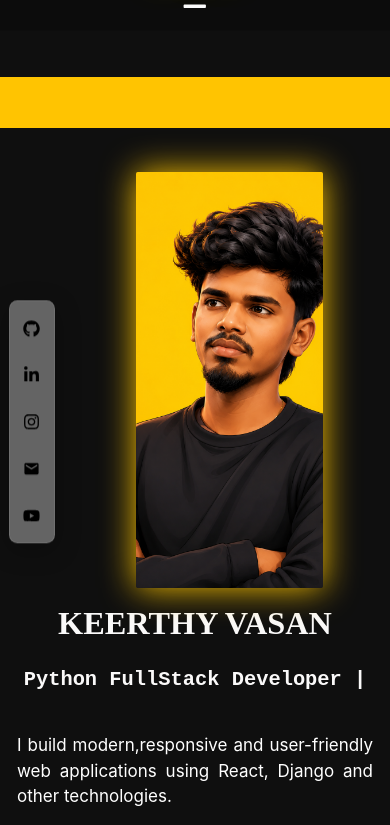
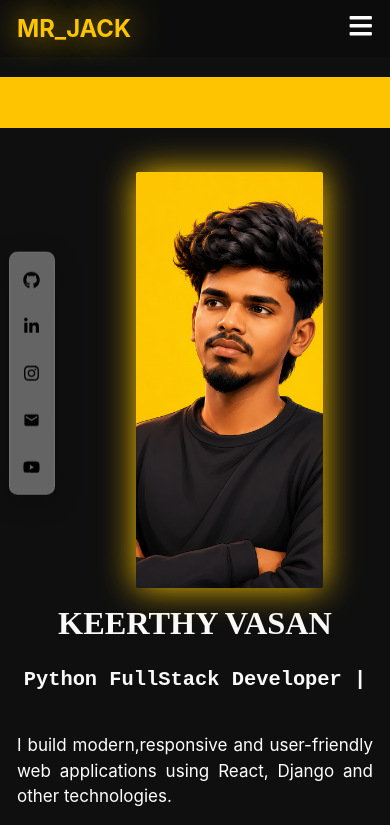
Before and after one commit to keerthy-07/my-app, a React (Create React App) app: page / in a window 390 px wide. Shown: the top 825 px of the page. Built offline with nearby package versions, Linux system fonts and the light colour scheme.

Commit message:
updated responsive head and socialbar

```diff
--- a/src/components/socialbar/socialbar.css
+++ b/src/components/socialbar/socialbar.css
@@ -51,56 +51,13 @@
     pointer-events: none;
 }
 
-@media screen and (max-width:480px){
-
-    .head{
-        flex-direction:column;
-        padding:15px;
-        text-align:center;
-        transform: translateY(-50%);
-    }
-
-    .head h2{
-        font-size:20px;
-        margin-bottom:10px;
-    }
-
-    nav{
-        width:100%;
-    }
-
-    nav ul{
-        display:flex;
-        flex-direction:column;
-        gap:12px;
-        align-items:center;
-        margin:10px 0;
-    }
-
-    nav ul li{
-        font-size:15px;
-    }
-
-    .buttons{
-        flex-direction:column;
-        width:100%;
-    }
-
-    .blocks,
-    .log{
-        width:100%;
-        padding:12px;
-        font-size:15px;
-    }
-}
-
 @media screen and (max-width: 768px) {
 
   .social-bar {
     position: fixed;
     left: 10px;
     top: 50%;
-    transform: translateY(-50%);
+    transform: translateY(-70%);
     width: 55px;
     padding: 12px 6px;
     gap: 15px;
```
